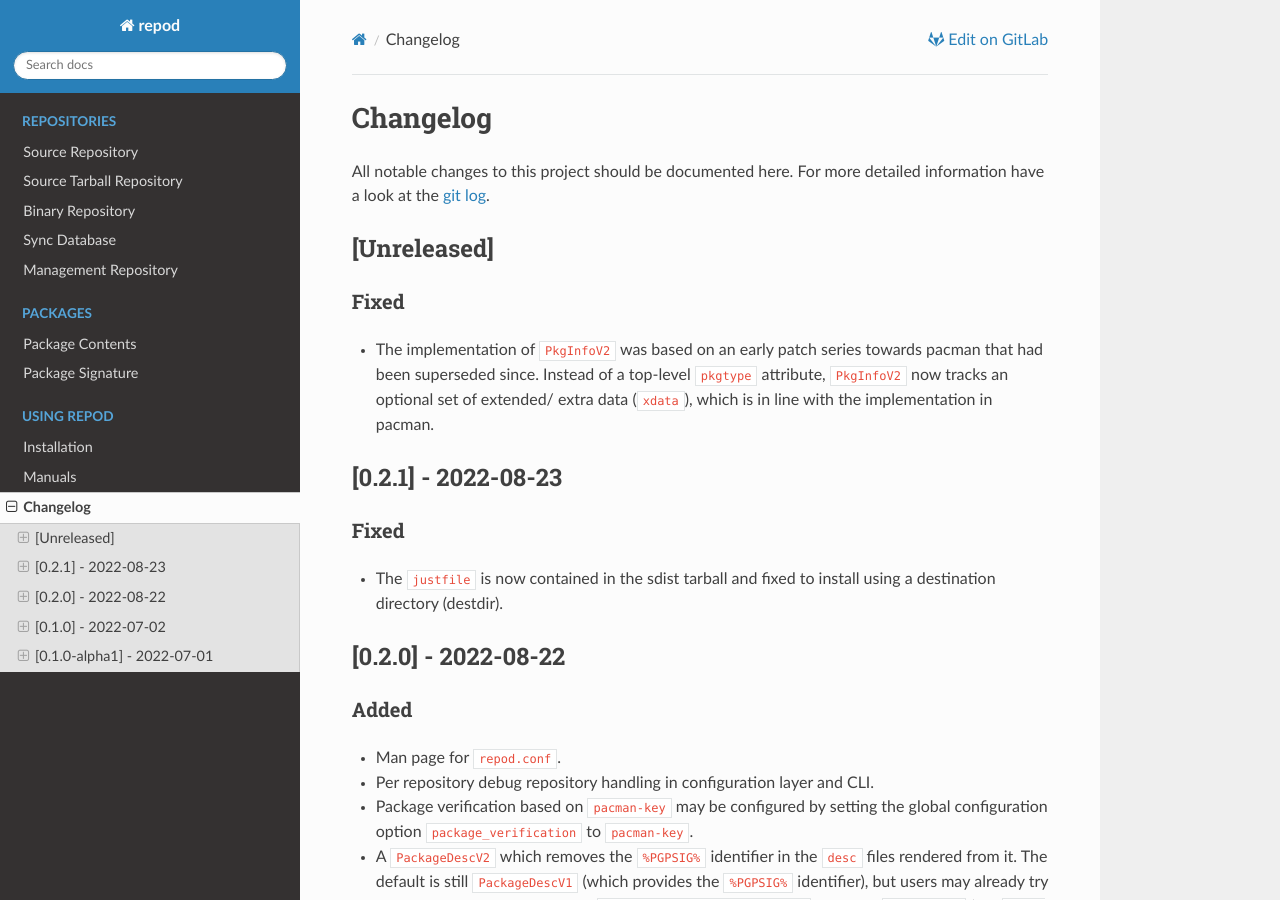
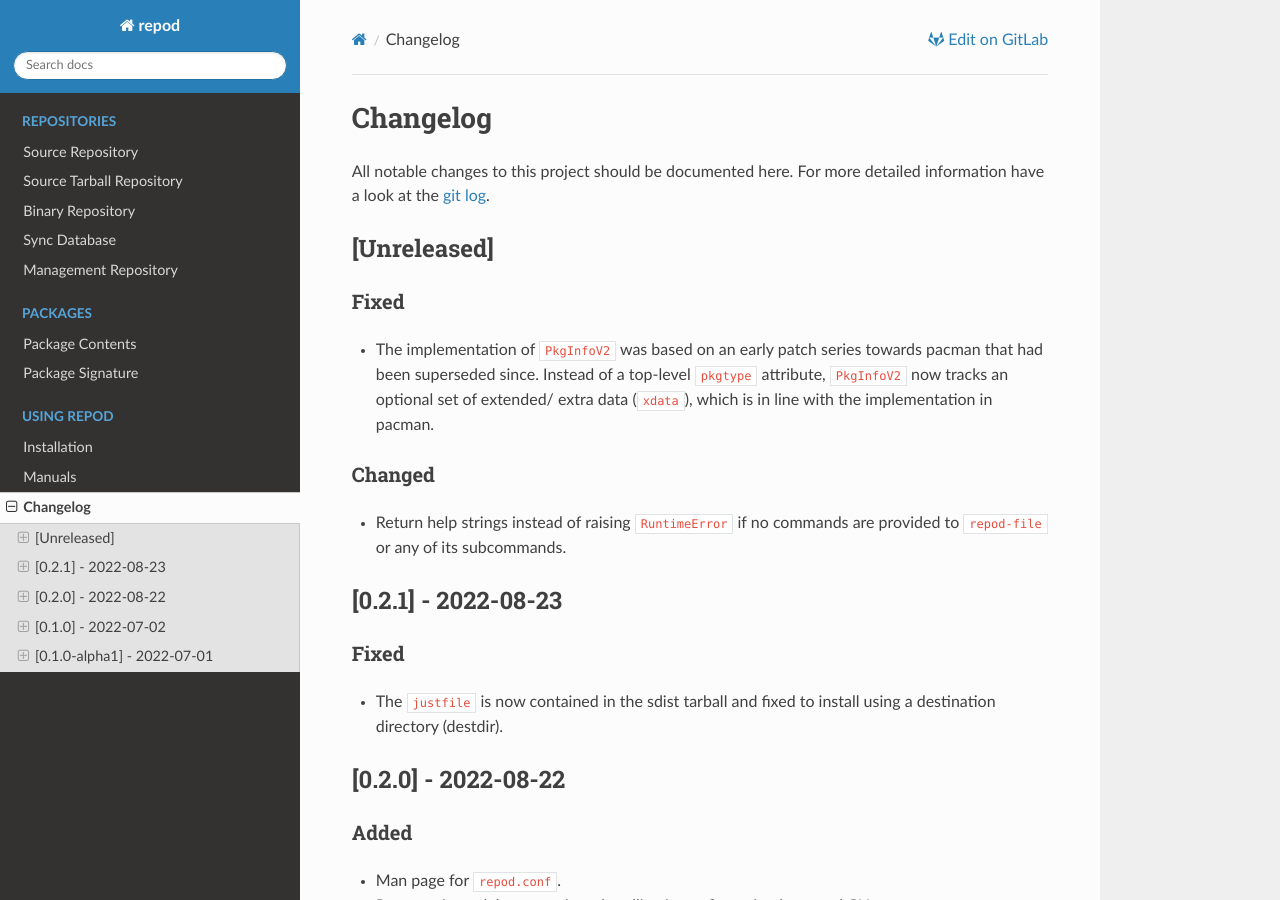
Before and after one commit to archlinux/repod, a Sphinx documentation site: the page built from docs/repod/changelog.rst, in a window 1280 px wide and 900 px high. Built offline with Sphinx 7.4.7 and the Read the Docs theme 2.0.0, drawn with Linux system fonts in a browser that asks for light colours.

Commit message:
Add changelog for CLI UX improvement
docs/repod/changelog.rst:
Add changelog for CLI UX improvement.

```diff
--- a/docs/repod/changelog.rst
+++ b/docs/repod/changelog.rst
@@ -19,6 +19,12 @@
   towards pacman that had been superseded since. Instead of a top-level
   ``pkgtype`` attribute, ``PkgInfoV2`` now tracks an optional set of extended/
   extra data (``xdata``), which is in line with the implementation in pacman.
+
+Changed
+^^^^^^^
+
+* Return help strings instead of raising ``RuntimeError`` if no commands are
+  provided to ``repod-file`` or any of its subcommands.
 
 [0.2.1] - 2022-08-23
 --------------------
```
